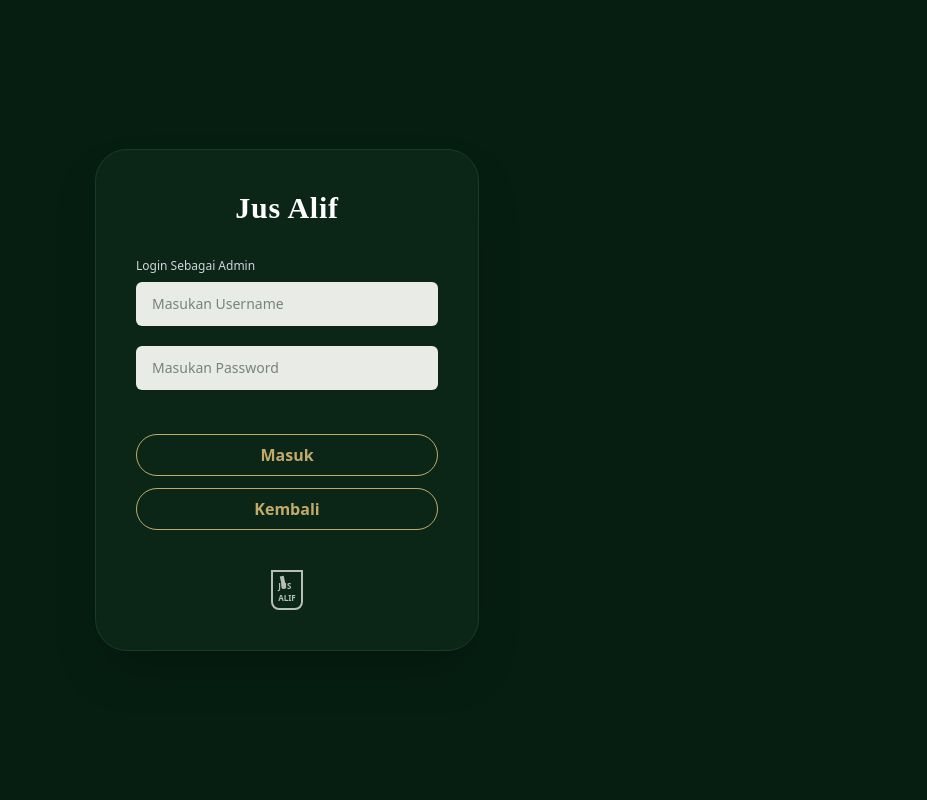
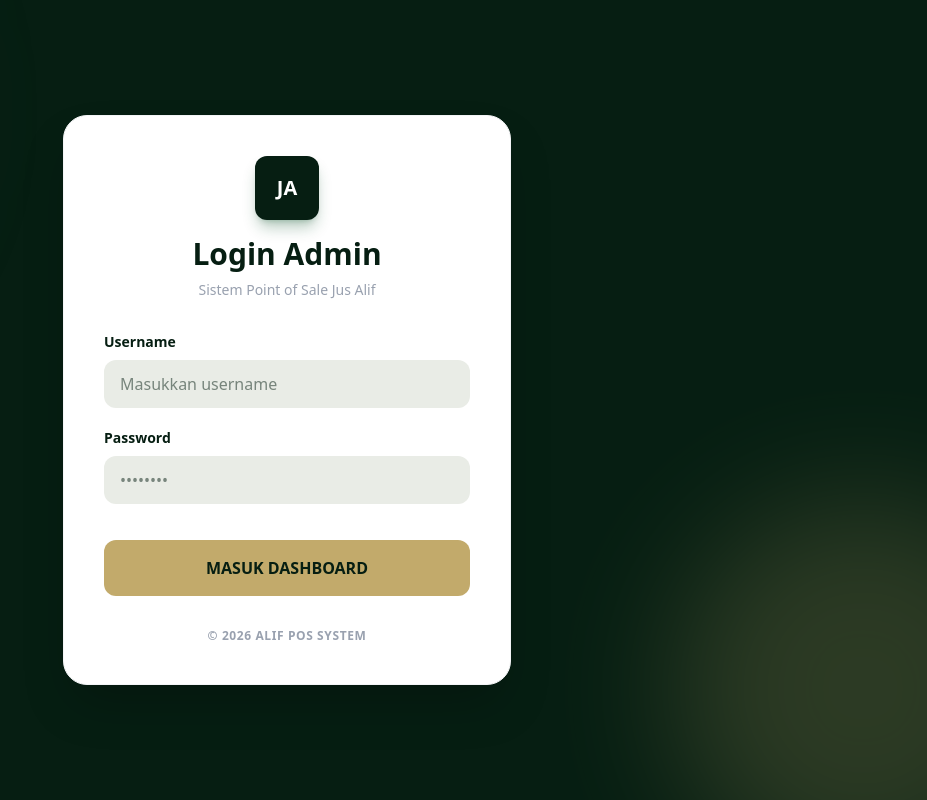
Before and after one commit to KenangaTr/Projek_Self-Order_JusAlip, a Next.js app: page /login in a window 1280 px wide. Shown: the whole page, without its empty margins (353-1280 px from the left). Built offline with nearby package versions, Linux system fonts and the light colour scheme.

Commit message:
update authentikasi

```diff
--- /dev/null
+++ b/src/app/api/auth/login/route.ts
@@ -0,0 +1,28 @@
+import { NextResponse } from 'next/server';
+import { cookies } from 'next/headers';
+
+export async function POST(request: Request) {
+  try {
+    const body = await request.json();
+    const { username, password } = body;
+
+    if (username === 'admin' && password === 'admin123') {
+
+      // PERUBAHAN DI SINI: Kita wajib memanggil await cookies() terlebih dahulu
+      const cookieStore = await cookies();
+
+      cookieStore.set('pos_session', 'authenticated', {
+        httpOnly: true,
+        secure: process.env.NODE_ENV === 'production',
+        maxAge: 60 * 60 * 24, // 24 Jam
+        path: '/',
+      });
+
+      return NextResponse.json({ success: true, message: "Login Berhasil" }, { status: 200 });
+    }
+
+    return NextResponse.json({ success: false, message: "Username atau Password salah!" }, { status: 401 });
+  } catch (error) {
+    return NextResponse.json({ success: false, message: "Terjadi kesalahan server" }, { status: 500 });
+  }
+}
--- a/src/app/login/page.tsx
+++ b/src/app/login/page.tsx
@@ -1,91 +1,100 @@
 "use client";
 
-import Link from "next/link";
-import { useRouter } from "next/navigation";
-import { useState } from "react";
+import { useState } from 'react';
+import { useRouter } from 'next/navigation';
 
 export default function LoginPage() {
   const router = useRouter();
-  const [username, setUsername] = useState("");
-  const [password, setPassword] = useState("");
+  const [username, setUsername] = useState('');
+  const [password, setPassword] = useState('');
+  const [error, setError] = useState('');
+  const [isLoading, setIsLoading] = useState(false);
 
-  const handleLogin = (e: React.FormEvent) => {
+  const handleLogin = async (e: React.FormEvent) => {
     e.preventDefault();
+    setIsLoading(true);
+    setError('');
 
-    // Saat ini kita buat bypass login sementara untuk keperluan UI Testing
-    // Nanti akan diganti dengan validasi ke database menggunakan Prisma
-    if (username === "admin" && password === "admin") {
-      router.push("/dashboard"); // Jika sukses, arahkan ke dashboard
-    } else {
-      alert("Username atau Password salah! (Coba: admin / admin)");
+    try {
+      const res = await fetch('/api/auth/login', {
+        method: 'POST',
+        headers: { 'Content-Type': 'application/json' },
+        body: JSON.stringify({ username, password })
+      });
+
+      const data = await res.json();
+
+      if (res.ok) {
+        router.push('/dashboard');
+        router.refresh(); // Segarkan agar middleware membaca cookie baru
+      } else {
+        setError(data.message);
+      }
+    } catch (err) {
+      setError('Gagal menghubungi server.');
+    } finally {
+      setIsLoading(false);
     }
   };
 
   return (
-    <main className="min-h-screen bg-[#061e12] flex items-center justify-center p-4 relative">
+    <main className="min-h-screen bg-[#061e12] flex items-center justify-center p-4 relative overflow-hidden">
+      {/* Elemen Dekorasi Latar Belakang */}
+      <div className="absolute top-[-10%] left-[-10%] w-96 h-96 bg-[#123524] rounded-full blur-3xl opacity-50"></div>
+      <div className="absolute bottom-[-10%] right-[-10%] w-96 h-96 bg-[#c2aa6b] rounded-full blur-3xl opacity-20"></div>
 
-      {/* Background Gradient Opsional untuk mempermanis */}
-      <div className="absolute inset-0 bg-[radial-gradient(circle_at_center,_var(--tw-gradient-stops))] from-[#123524] via-[#061e12] to-[#061e12] opacity-50"></div>
-
-      {/* Kotak Form Login */}
-      <div className="bg-[#0b2617] p-10 rounded-[2rem] shadow-2xl w-full max-w-sm z-10 border border-[#163d27]">
-
-        {/* Judul Aplikasi */}
+      <div className="bg-white rounded-3xl p-10 w-full max-w-md shadow-2xl relative z-10 border border-gray-100">
         <div className="text-center mb-8">
-          <h1 className="text-white text-3xl font-extrabold tracking-wide mb-1" style={{ fontFamily: 'cursive' }}>
-            Jus Alif
-          </h1>
+          <div className="w-16 h-16 bg-[#061e12] rounded-xl flex items-center justify-center text-white font-black text-xl mx-auto mb-4 shadow-lg shadow-green-900/30">
+            JA
+          </div>
+          <h1 className="text-3xl font-extrabold text-[#061e12]">Login Admin</h1>
+          <p className="text-gray-400 text-sm mt-2 font-medium">Sistem Point of Sale Jus Alif</p>
         </div>
 
-        {/* Form Input */}
+        {error && (
+          <div className="bg-red-50 text-red-600 p-3 rounded-lg text-sm font-bold text-center mb-6 border border-red-100 animate-pulse">
+            {error}
+          </div>
+        )}
+
         <form onSubmit={handleLogin} className="space-y-5">
           <div>
-            <label className="text-gray-300 text-xs mb-2 block font-medium">Login Sebagai Admin</label>
+            <label className="block text-[#061e12] font-bold text-sm mb-2">Username</label>
             <input
               type="text"
-              placeholder="Masukan Username"
               value={username}
               onChange={(e) => setUsername(e.target.value)}
-              className="w-full bg-[#e9ece6] text-[#061e12] px-4 py-3 rounded-md text-sm font-medium focus:outline-none focus:ring-2 focus:ring-[#c2aa6b]"
-              required
-            />
-          </div>
-          <div>
-            <input
-              type="password"
-              placeholder="Masukan Password"
-              value={password}
-              onChange={(e) => setPassword(e.target.value)}
-              className="w-full bg-[#e9ece6] text-[#061e12] px-4 py-3 rounded-md text-sm font-medium focus:outline-none focus:ring-2 focus:ring-[#c2aa6b]"
+              className="w-full bg-[#e9ece6] text-[#061e12] px-4 py-3 rounded-xl outline-none focus:ring-2 focus:ring-[#c2aa6b] transition font-medium"
+              placeholder="Masukkan username"
               required
             />
           </div>
 
-          {/* Tombol Aksi */}
-          <div className="pt-6 space-y-3">
-            <button
-              type="submit"
-              className="w-full border border-[#c2aa6b] text-[#c2aa6b] font-bold py-2 rounded-full hover:bg-[#c2aa6b] hover:text-[#061e12] transition duration-300"
-            >
-              Masuk
-            </button>
-            <Link
-              href="/"
-              className="w-full flex justify-center border border-[#c2aa6b] text-[#c2aa6b] font-bold py-2 rounded-full hover:bg-[#c2aa6b] hover:text-[#061e12] transition duration-300"
-            >
-              Kembali
-            </Link>
+          <div>
+            <label className="block text-[#061e12] font-bold text-sm mb-2">Password</label>
+            <input
+              type="password"
+              value={password}
+              onChange={(e) => setPassword(e.target.value)}
+              className="w-full bg-[#e9ece6] text-[#061e12] px-4 py-3 rounded-xl outline-none focus:ring-2 focus:ring-[#c2aa6b] transition font-medium"
+              placeholder="••••••••"
+              required
+            />
           </div>
+
+          <button
+            type="submit"
+            disabled={isLoading}
+            className="w-full bg-[#c2aa6b] text-[#061e12] font-black py-4 rounded-xl mt-4 hover:bg-[#d4bd7e] hover:shadow-xl transition-all transform hover:-translate-y-1 disabled:opacity-70 disabled:hover:translate-y-0"
+          >
+            {isLoading ? 'MEMVERIFIKASI...' : 'MASUK DASHBOARD'}
+          </button>
         </form>
 
-        {/* Ikon Gelas Jus Bawah (Placeholder) */}
-        <div className="mt-10 flex justify-center opacity-70">
-           <div className="w-8 h-10 border-2 border-white rounded-b-lg flex flex-col items-center justify-end text-white text-[8px] font-bold pb-1 relative">
-              <div className="absolute top-1 left-2 w-1 h-3 bg-white -rotate-12"></div> {/* Sedotan */}
-              JUS<br/>ALIF
-           </div>
-        </div>
-
+        <p className="text-center text-xs text-gray-400 mt-8 font-bold uppercase tracking-wider">
+          © 2026 Alif POS System
+        </p>
       </div>
     </main>
   );
--- a/src/app/page.tsx
+++ b/src/app/page.tsx
@@ -167,24 +167,54 @@ export default function KioskPage() {
 
       {/* Bagian web dibungkus div agar rapi */}
       <main className="min-h-screen flex flex-col items-center pb-32">
-        {/* ... (NAVBAR, HERO, ABOUT SECTION TETAP SAMA) ... */}
-        <nav className="w-full max-w-7xl px-8 py-6 flex justify-between items-center">
+        {/* NAVBAR STICKY */}
+        <nav className="fixed top-0 w-full z-50 bg-[#061e12]/80 backdrop-blur-md border-b border-white/10 px-8 py-4 flex justify-between items-center">
           <div className="flex items-center gap-3">
-            <div className="w-10 h-12 bg-white rounded-md flex items-center justify-center text-[#061e12] font-bold text-xs text-center">Jus<br/>Alif</div>
+            <div className="w-8 h-10 bg-white rounded flex items-center justify-center text-[#061e12] font-black text-[10px] text-center">Jus<br/>Alif</div>
+            <span className="text-white font-bold tracking-tighter text-lg">ALIF POS</span>
           </div>
-          <div className="flex gap-8 text-sm font-medium text-gray-200">
-            <Link href="/dashboard" className="hover:text-white transition">Dashboard</Link>
-            <Link href="#products" className="hover:text-white transition">Products</Link>
+
+          <div className="hidden md:flex gap-8 text-xs font-bold uppercase tracking-widest text-gray-300">
+            <a onClick={() => window.scrollTo(0,0)} className="hover:text-[#c2aa6b] transition">Dashboard</a>
+            <a href="#about" className="hover:text-[#c2aa6b] transition">About Us</a>
+            <a href="#products" className="hover:text-[#c2aa6b] transition">Product</a>
+            <Link href="/login" className="bg-[#c2aa6b] text-[#061e12] px-4 py-1.5 rounded-full hover:scale-105 transition">Login</Link>
           </div>
         </nav>
 
-        <section className="w-full max-w-7xl px-8 mt-4">
-          <div className="relative w-full h-[400px] rounded-2xl overflow-hidden bg-[#123524] flex items-center p-12 shadow-xl">
+        {/* HERO SECTION (Beri margin-top agar tidak tertutup navbar) */}
+        <section className="w-full max-w-7xl px-8 mt-24">
+          <div className="relative w-full h-[400px] rounded-3xl overflow-hidden bg-[#123524] flex items-center p-12 shadow-2xl border border-white/5">
             <div className="relative z-10 max-w-md">
-              <div className="bg-[#b54a4a] text-white text-xs font-bold px-3 py-1 rounded-full w-max mb-4 shadow">Hanya 15RB</div>
-              <h1 className="text-5xl font-extrabold leading-tight mb-2 tracking-wide text-white drop-shadow-md">SEMUA <br/><span className="text-4xl text-[#c2aa6b]">HARGA</span> 15RB</h1>
-              <p className="text-gray-300 text-sm mb-8 drop-shadow">Rasakan Kesegaran Buah Asli Pilihan Terbaik</p>
-              <button className="bg-[#c2aa6b] text-[#061e12] font-bold py-3 px-8 rounded-full shadow-lg hover:bg-[#d4bd7e] hover:scale-105 transition transform">Shop now</button>
+              <div className="bg-[#b54a4a] text-white text-[10px] font-black px-3 py-1 rounded-full w-max mb-4 uppercase tracking-widest shadow-lg">Promo Spesial</div>
+              <h1 className="text-5xl font-black leading-tight mb-2 text-white italic">FRESH <br/><span className="text-[#c2aa6b] not-italic">EVERYDAY</span></h1>
+              <p className="text-gray-400 text-sm mb-8 font-medium">Nikmati kesegaran buah asli pilihan langsung dari petani lokal untuk harimu yang lebih sehat.</p>
+              <a href="#products" className="bg-[#c2aa6b] text-[#061e12] font-black py-4 px-10 rounded-full shadow-xl hover:shadow-[#c2aa6b]/20 transition transform hover:-translate-y-1 inline-block">PESAN SEKARANG</a>
+            </div>
+          </div>
+        </section>
+
+        {/* ABOUT US SECTION */}
+        <section id="about" className="w-full max-w-7xl px-8 mt-24 py-12">
+          <div className="grid grid-cols-1 md:grid-cols-2 gap-12 items-center">
+            <div className="space-y-6">
+              <h2 className="text-4xl font-black text-white italic">Tentang <span className="text-[#c2aa6b] not-italic">Jus Alif</span></h2>
+              <p className="text-gray-400 leading-relaxed font-medium">
+                Berawal dari semangat untuk menghadirkan minuman sehat yang jujur, Jus Alif hadir dengan konsep 100% buah murni tanpa pemanis buatan. Kami percaya bahwa kesehatan adalah investasi terbaik, dan itu dimulai dari apa yang kita minum setiap hari.
+              </p>
+              <div className="grid grid-cols-2 gap-4">
+                <div className="bg-[#123524] p-4 rounded-2xl border border-white/5">
+                  <h4 className="text-[#c2aa6b] font-black text-xl">100%</h4>
+                  <p className="text-white text-xs font-bold uppercase tracking-widest mt-1">Buah Segar</p>
+                </div>
+                <div className="bg-[#123524] p-4 rounded-2xl border border-white/5">
+                  <h4 className="text-[#c2aa6b] font-black text-xl">0%</h4>
+                  <p className="text-white text-xs font-bold uppercase tracking-widest mt-1">Pengawet</p>
+                </div>
+              </div>
+            </div>
+            <div className="bg-[#c2aa6b]/10 rounded-3xl h-64 md:h-96 flex items-center justify-center border border-[#c2aa6b]/20">
+              <span className="text-[#c2aa6b] font-black italic text-2xl tracking-widest opacity-50">#SegarItuAlif</span>
             </div>
           </div>
         </section>
```
Also changed, not shown: src/app/api/auth/logout/route.ts (added, +11 -0 lines), src/app/dashboard/layout.tsx (+27 -14 lines), src/app/dashboard/page.tsx (+15 -0 lines), src/middleware.ts (added, +23 -0 lines).
